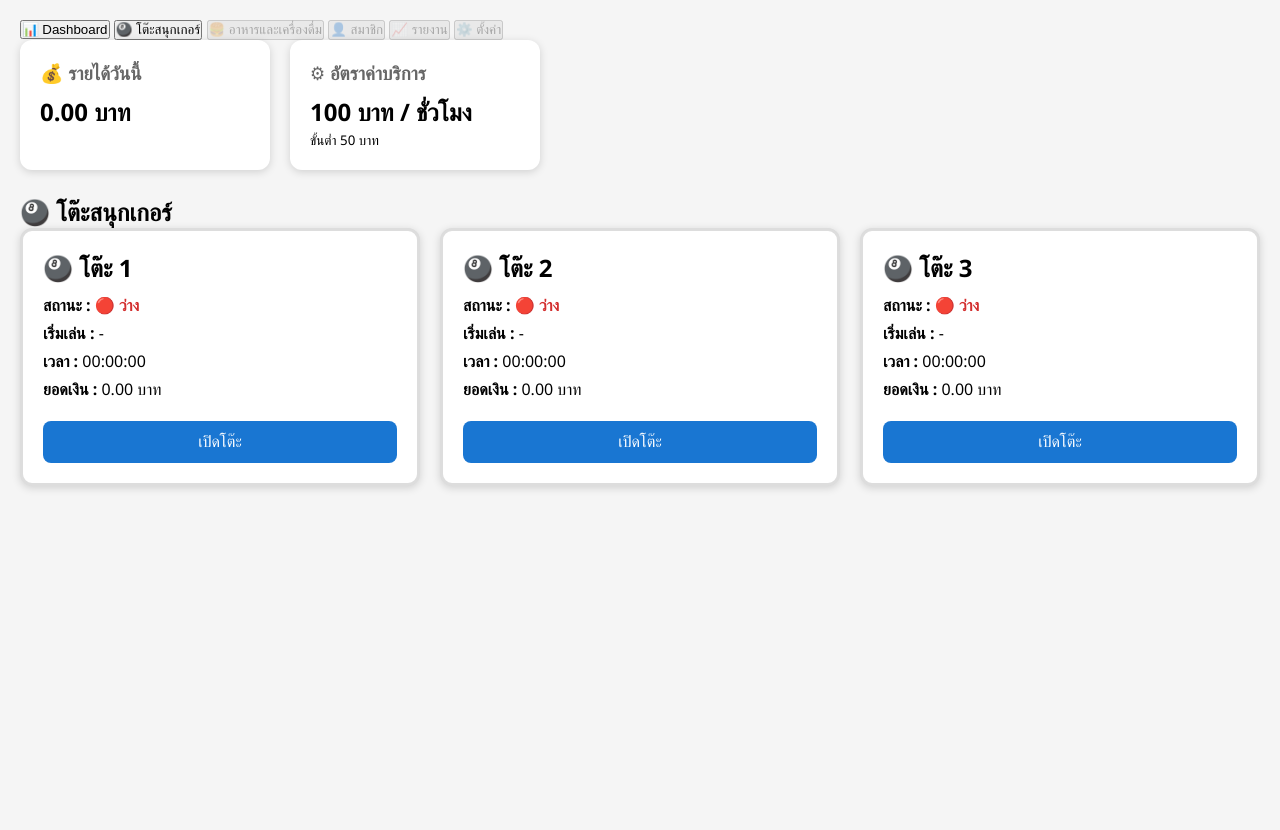
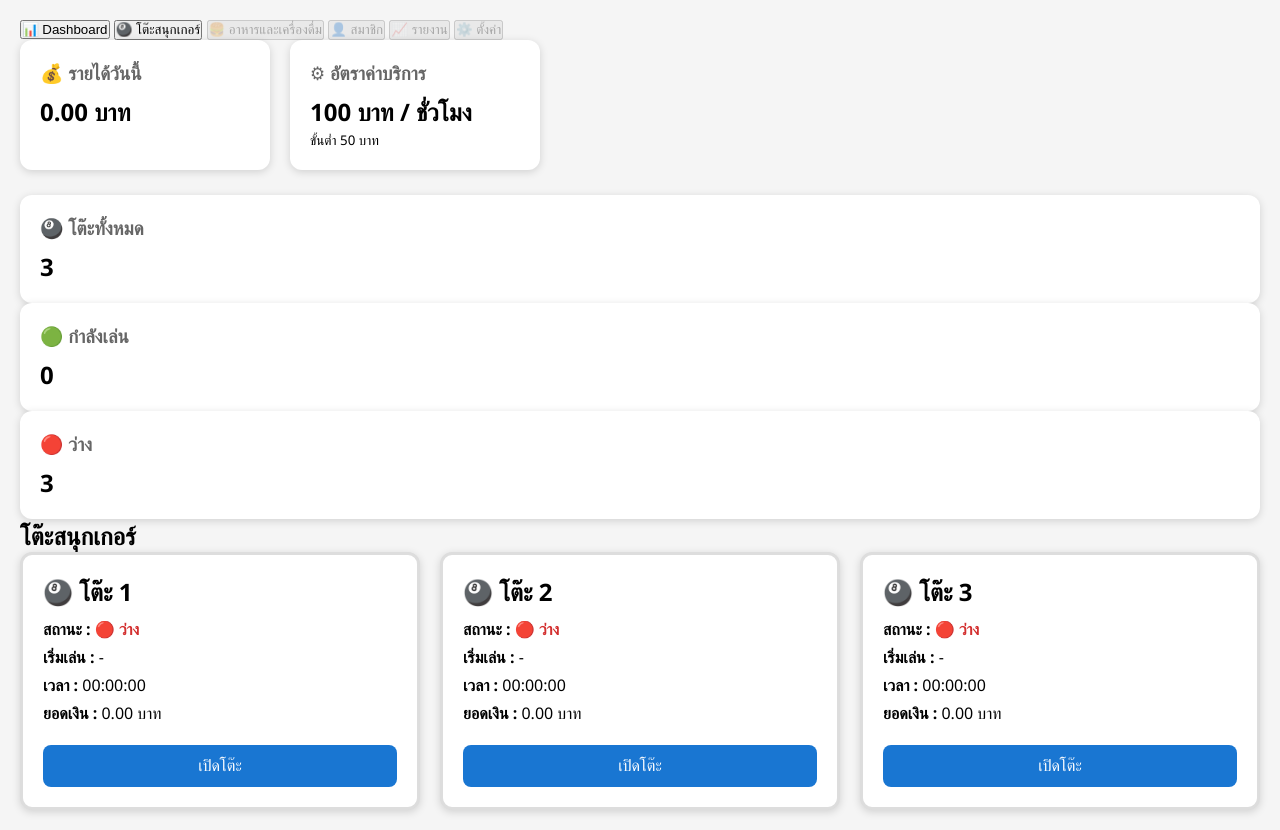
Before and after one commit to kriengkraisreepan-dev/server, a website: page public/index.html in a window 1280 px wide. Shown: the part 88-918 px from the top of the page. Before the commit the page ends 800 px from the top, so only its background shows below. Drawn offline with Linux system fonts and the light colour scheme.

Commit message:
v1.0.0 Sprint 4 - Dashboard statistics

```diff
--- a/public/index.html
+++ b/public/index.html
@@ -70,9 +70,28 @@
 
         </section>
 
-        <h2>🎱 โต๊ะสนุกเกอร์</h2>
+        <section class="dashboard">
 
-        <div id="tables"></div>
+    <div class="card">
+        <h3>🎱 โต๊ะทั้งหมด</h3>
+        <h2 id="totalTables">0</h2>
+    </div>
+
+    <div class="card">
+        <h3>🟢 กำลังเล่น</h3>
+        <h2 id="playingTables">0</h2>
+    </div>
+
+    <div class="card">
+        <h3>🔴 ว่าง</h3>
+        <h2 id="freeTables">0</h2>
+    </div>
+
+</section>
+
+<h2>โต๊ะสนุกเกอร์</h2>
+
+<div id="tables"></div>
 
     </section>
 
--- a/public/js/app.js
+++ b/public/js/app.js
@@ -104,7 +104,17 @@ function renderTables() {
     });
 
     document.getElementById("income").textContent =
-        todayIncome.toFixed(2) + " บาท";
+    todayIncome.toFixed(2) + " บาท";
+
+// Dashboard
+document.getElementById("totalTables").textContent =
+    tables.length;
+
+document.getElementById("playingTables").textContent =
+    tables.filter(t => t.status === "กำลังเล่น").length;
+
+document.getElementById("freeTables").textContent =
+    tables.filter(t => t.status === "ว่าง").length;
 }
 // =============================
 // ระบบหน้าต่างตั้งค่า
```
